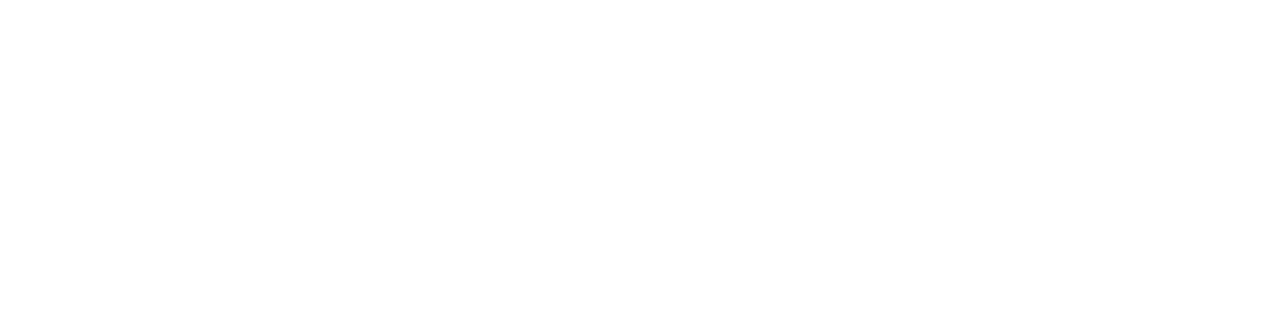
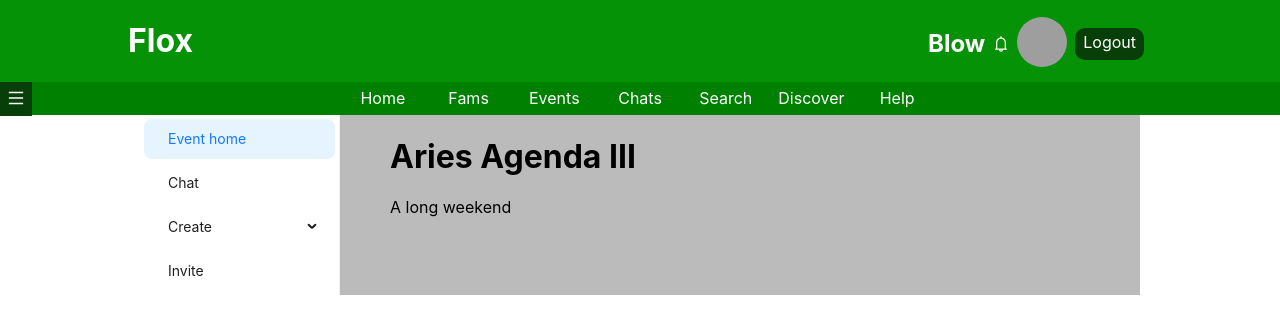
Before and after one commit to benlow22/floxapp, a React (Create React App) app in the folder web-app/: page /event/9215d4b7-fe16-4113-a1bd-9fe23ca78e29 in a window 1280 px wide. Before the commit this address had no page. Shown: the top 334 px of the page. Built offline with nearby package versions, Linux system fonts and the light colour scheme; grey boxes are pictures that could not be loaded.

Commit message:
Add EventPage

```diff
--- a/web-app/src/App.tsx
+++ b/web-app/src/App.tsx
@@ -13,6 +13,8 @@ import UserProfilePage from "./pages/UserProfilePage";
 import LoginPage from "./pages/LoginPage";
 import { Main } from "./components/Main";
 import { CreateEventPage } from "./pages/CreateEventPage";
+import EventPage from "./pages/EventPage";
+import EventChats from "./pages/EventChats";
 
 const App: React.FC = () => (
 	<Router>
@@ -28,6 +30,11 @@ const App: React.FC = () => (
 				<Route path="/user" element={<UserProfilePage />} />
 				<Route path="/login" element={<LoginPage />} />
 				<Route path="/createEvent" element={<CreateEventPage />} />
+
+				{/* Event pages */}
+
+				<Route path="/event/:eventId" element={<EventPage />} />
+				<Route path="/event/:eventId/chats" element={<EventChats />} />
 			</Route>
 			{/* <Route path="users/:id" element={<Users />} /> */}
 		</Routes>
--- a/web-app/src/components/NavBar.tsx
+++ b/web-app/src/components/NavBar.tsx
@@ -20,7 +20,7 @@ export const NavBar = () => {
 			<div className="navlinks">
 				{
 					links.map( (link) => {
-						return <NavLink to={link.to} className="navlink">
+						return <NavLink to={link.to} className="navlink" key={link.text}>
 							{link.text}
 						</NavLink>
 					})
--- /dev/null
+++ b/web-app/src/components/event/Sidebar.tsx
@@ -0,0 +1,46 @@
+import React from 'react';
+import { Menu } from 'antd';
+import { NavLink } from 'react-router-dom';
+
+const { SubMenu } = Menu;
+
+interface SidebarProps {
+  eventId: string;
+}
+
+export const Sidebar = ({ eventId }: SidebarProps) => {
+  const handleClick = (e: any) => {
+    console.log('click ', e);
+  };
+
+  function handleCreateClick() {
+    console.log('Create clicked');
+  }
+
+  return (
+    <div style={{ width:'200px' }}>
+      <Menu
+        defaultSelectedKeys={['1']}
+        defaultOpenKeys={[]}
+        mode="inline"
+        onClick={handleClick}
+      >
+        <Menu.Item key="1">
+          <NavLink to={`/event/${eventId}`}>Event home</NavLink>
+        </Menu.Item>
+        <Menu.Item key="2">
+          <NavLink to={`/event/${eventId}/chats`}>Chat</NavLink>
+        </Menu.Item>
+        <SubMenu key="sub1" title="Create" onTitleClick={handleCreateClick}>
+          <Menu.Item key="3">Outing</Menu.Item>
+          <Menu.Item key="4">Poll</Menu.Item>
+        </SubMenu>
+        <Menu.Item key="5">
+          Invite
+        </Menu.Item>
+      </Menu>
+    </div>
+  );
+};
+
+export default Sidebar;
--- a/web-app/src/data/eventsData.json
+++ b/web-app/src/data/eventsData.json
@@ -1,12 +1,22 @@
 [
 	{
 		"id": "b2a16234-7036-49da-a56b-66c7ab3c876e",
-		"eventName": "Kandi Making Party",
-		"location": ""
+		"title": "Kandi Making Party",
+		"location": "",
+		"description": "Let's make some kandi",
+		"startTime": "2024-04-05T04:00:00-0800",
+		"endTime": "2024-04-05T10:00:00-0800",
+		"isDateOnly": false,
+		"guestList": []
 	},
 	{
 		"id": "9215d4b7-fe16-4113-a1bd-9fe23ca78e29",
-		"eventName": "Aries Agenda III",
-		"location": "251 Evergreen Valley Loop Ronald, WA 98940"
+		"title": "Aries Agenda III",
+		"location": "251 Evergreen Valley Loop Ronald, WA 98940",
+		"description": "A long weekend",
+		"startTime": "2024-03-30T04:00:00-0800",
+		"endTime": "2024-04-02T10:00:00-0800",
+		"isDateOnly": true,
+		"guestList": []
 	}
 ]
--- /dev/null
+++ b/web-app/src/pages/EventChats.tsx
@@ -0,0 +1,31 @@
+import { useParams } from "react-router-dom";
+import eventsData from "../data/eventsData.json";
+import Sidebar from "../components/event/Sidebar";
+
+export const EventChats = () => {
+    let { eventId = "" } = useParams<{ eventId: string }>();
+    let thisEvent = eventsData.find(event => event.id === eventId);
+
+    return (
+        <div style={{ display: "flex" }}>
+            <div style={{ flex: "1" }}>
+                <Sidebar eventId={eventId}/>
+            </div>
+
+            <div style={{ flex: "3" }}>
+                {
+                    thisEvent ?
+                    <div>
+                        <h1>{thisEvent.title} | Chats</h1>
+                        <p>List of chats will go here</p>
+                        {/* Add further fields as needed */}
+                    </div>
+                    :
+                    <div>Event not found.</div>
+                }
+            </div>
+        </div>
+    );
+};
+
+export default EventChats;
--- /dev/null
+++ b/web-app/src/pages/EventPage.tsx
@@ -0,0 +1,30 @@
+import { useParams } from "react-router-dom";
+import eventsData from "../data/eventsData.json";
+import Sidebar from "../components/event/Sidebar";
+
+export const EventPage = () => {
+    let { eventId = "" } = useParams<{ eventId: string }>();
+    let thisEvent = eventsData.find(event => event.id === eventId);
+
+    return (
+        <div style={{ display: "flex" }}>
+            {
+                thisEvent ?
+                <>
+                    <div style={{flex: "1"}}>
+                        <Sidebar eventId={eventId}/>
+                    </div>
+                    <div style={{flex: "3"}}>
+                        <h1>{thisEvent.title}</h1>
+                        <p>{thisEvent.description}</p>
+                        {/* Add further fields as needed */}
+                    </div>
+                </>
+                :
+                <div>Event not found.</div>
+            }
+        </div>
+    );
+};
+
+export default EventPage;
--- a/web-app/src/pages/EventsPage.tsx
+++ b/web-app/src/pages/EventsPage.tsx
@@ -6,7 +6,12 @@ export const EventsPage = () => {
 		<>
 			<h1>Events Page</h1>
 			{eventsData.map((event) => (
-				<h2>{event.eventName}</h2>
+				<div id={`event-${event.id}`} key={event.id} className="event-item">
+					<Link to={`/event/${event.id}`}>{event.title}</Link>
+					<p>{event.description}</p>
+					<p>Start Time: {event.startTime}</p>
+					<p>End Time: {event.endTime}</p>
+				</div>
 			))}
 			<Link to="/createEvent">
 				<button>Create Event</button>
```
Also changed, not shown: web-app/src/components/events/EventsWidgetList.tsx (deleted, +0 -7 lines), 2 other files (tests, documents, lock files or other folders).
